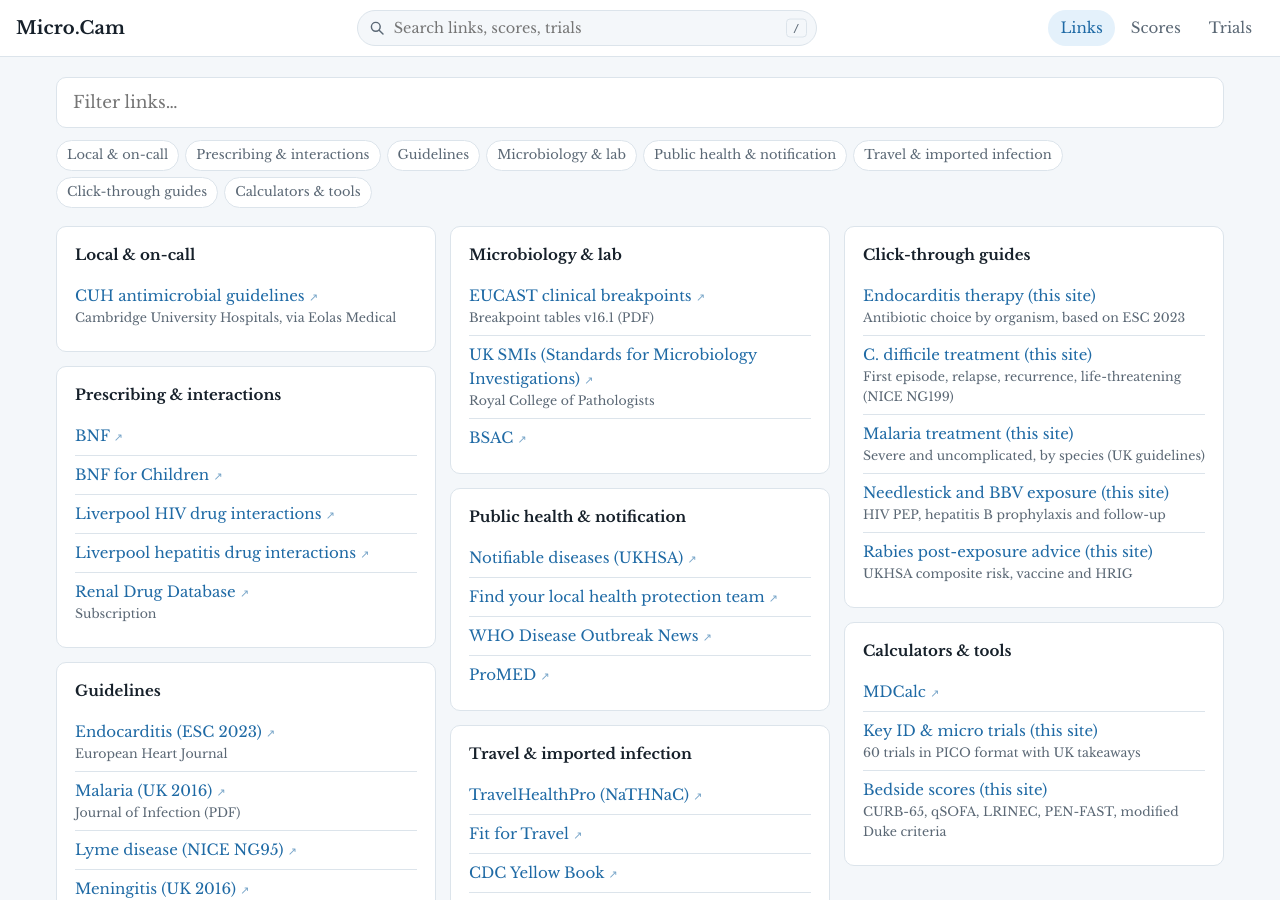
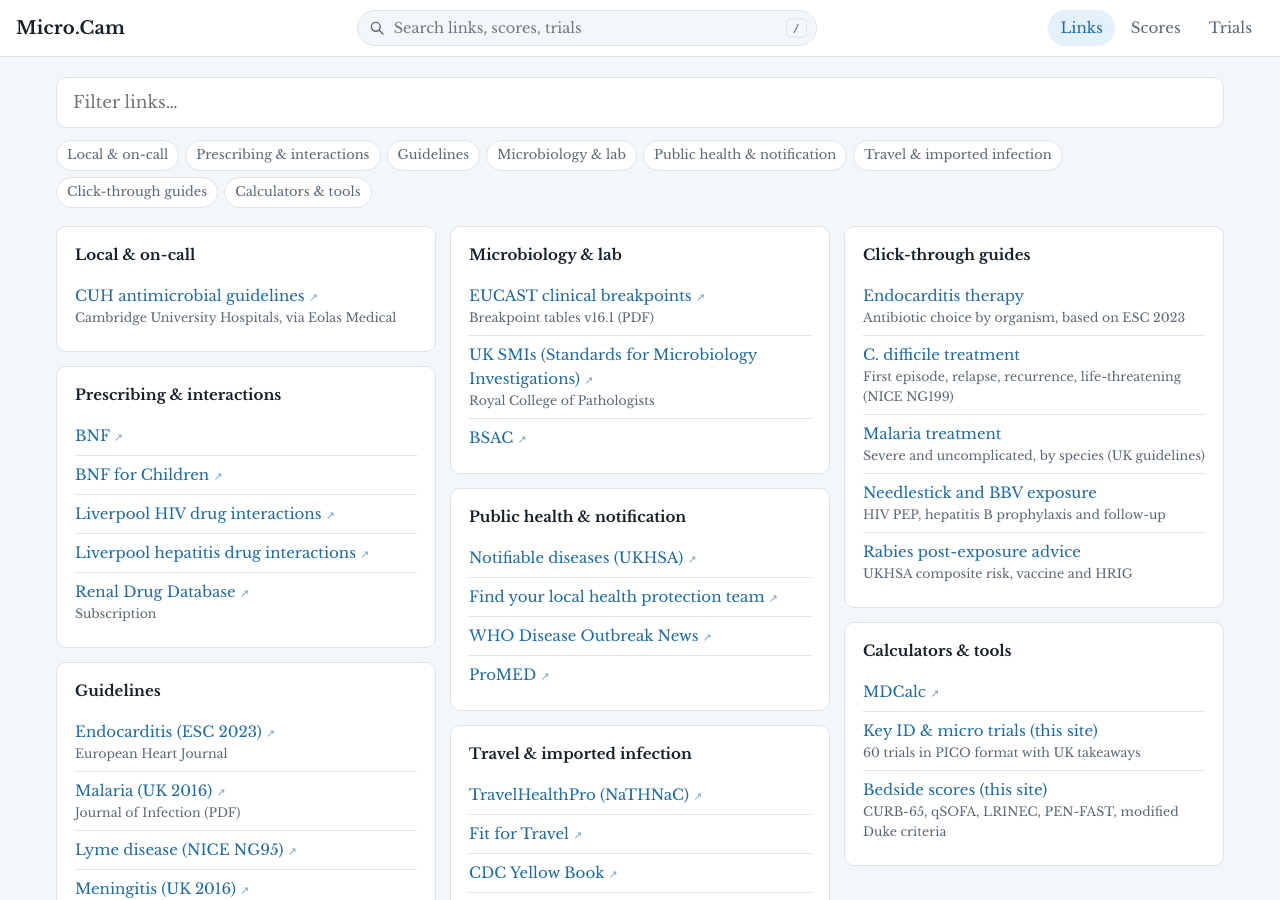
Before and after one commit to bucklesthomas/Micro.Cam, a Jekyll site: the page built from index.html, in a window 1280 px wide and 900 px high. Built offline with Jekyll 4.4.1, drawn with Linux system fonts in a browser that asks for light colours.

Commit message:
Drop '(this site)' from the click-through guide link names
Co-Authored-By: Claude Opus 5.5 <noreply@anthropic.com>
Claude-Session: https://claude.ai/code/session_014umjqCS9d4umYuNKooKA4U

```diff
--- a/_data/links.yml
+++ b/_data/links.yml
@@ -124,23 +124,23 @@
 
 - category: Click-through guides
   links:
-    - name: Endocarditis therapy (this site)
+    - name: Endocarditis therapy
       url: "/endocarditis/"
       note: Antibiotic choice by organism, based on ESC 2023
       tags: ie infective endocarditis antibiotics regimen treatment staphylococcus streptococcus enterococcus hacek empirical esc guide
-    - name: C. difficile treatment (this site)
+    - name: C. difficile treatment
       url: "/cdiff/"
       note: First episode, relapse, recurrence, life-threatening (NICE NG199)
       tags: cdiff c diff clostridioides difficile clostridium vancomycin fidaxomicin fmt diarrhoea guide
-    - name: Malaria treatment (this site)
+    - name: Malaria treatment
       url: "/malaria/"
       note: Severe and uncomplicated, by species (UK guidelines)
       tags: malaria falciparum vivax ovale malariae knowlesi artesunate riamet primaquine returning traveller guide
-    - name: Needlestick and BBV exposure (this site)
+    - name: Needlestick and BBV exposure
       url: "/needlestick/"
       note: HIV PEP, hepatitis B prophylaxis and follow-up
       tags: needlestick sharps injury pep hiv hepatitis b hbig hepatitis c bbv occupational splash bite guide
-    - name: Rabies post-exposure advice (this site)
+    - name: Rabies post-exposure advice
       url: "/rabies/"
       note: UKHSA composite risk, vaccine and HRIG
       tags: rabies bat dog bite scratch hrig rigs post-exposure pet vaccine animal guide
```
